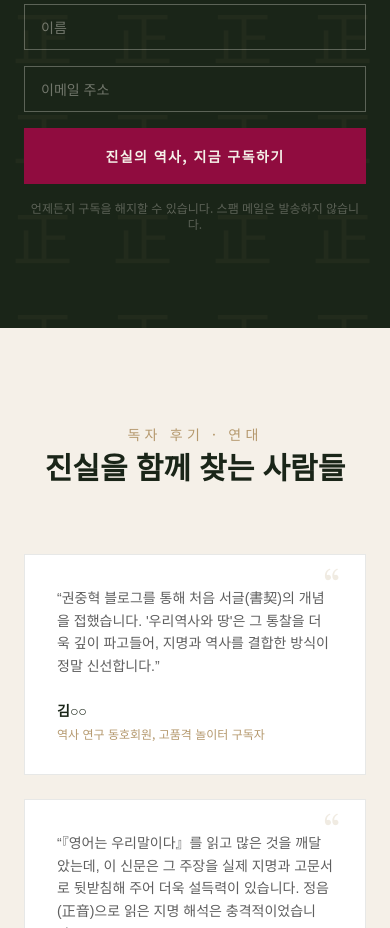
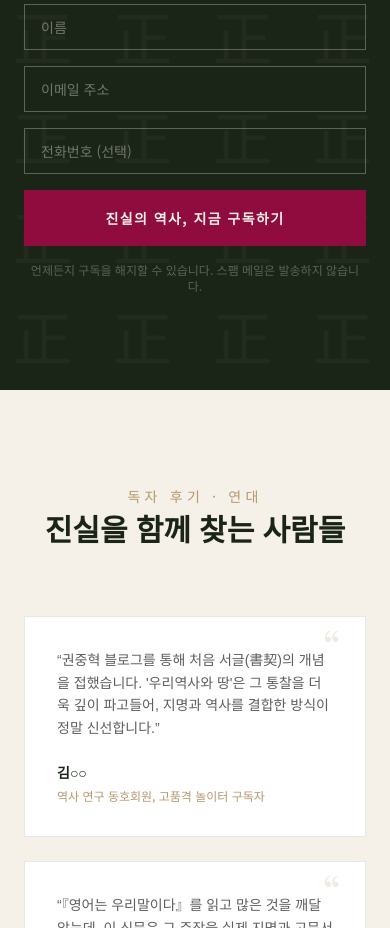
Before and after one commit to OanSuh-Park-git/urihis-land, a Next.js app: page / in a window 390 px wide. Shown: the part 8160-9088 px from the top of the page. Built offline with nearby package versions, Linux system fonts and the light colour scheme; no server answers; the database is empty.

Commit message:
Add phone number field to subscribe form and admin table

```diff
--- a/app/admin/page.tsx
+++ b/app/admin/page.tsx
@@ -14,6 +14,7 @@ interface Subscriber {
   id: string;
   name: string;
   email: string;
+  phone?: string;
   uid: string | null;
   createdAt: Timestamp | null;
 }
@@ -48,8 +49,8 @@ function fmt(ts: Timestamp | null) {
   });
 }
 function exportCSV(subs: Subscriber[]) {
-  const rows = subs.map((s) => `"${s.name}","${s.email}","${fmt(s.createdAt)}"`).join("\n");
-  const blob = new Blob(["\uFEFF이름,이메일,가입일\n" + rows], { type: "text/csv;charset=utf-8;" });
+  const rows = subs.map((s) => `"${s.name}","${s.email}","${s.phone ?? ""}","${fmt(s.createdAt)}"`).join("\n");
+  const blob = new Blob(["\uFEFF이름,이메일,전화번호,가입일\n" + rows], { type: "text/csv;charset=utf-8;" });
   const a = Object.assign(document.createElement("a"), {
     href: URL.createObjectURL(blob),
     download: `구독자_${new Date().toISOString().slice(0, 10)}.csv`,
@@ -311,18 +312,19 @@ export default function AdminPage() {
               <table className="w-full font-sans text-sm">
                 <thead>
                   <tr className="border-b border-parchment/10 bg-parchment/5">
-                    {["이름", "이메일", "가입일", "UID"].map((h) => (
+                    {["이름", "이메일", "전화번호", "가입일", "UID"].map((h) => (
                       <th key={h} className="text-left px-4 py-3 text-parchment/50 font-normal text-xs">{h}</th>
                     ))}
                   </tr>
                 </thead>
                 <tbody>
                   {subscribers.length === 0 ? (
-                    <tr><td colSpan={4} className="px-4 py-10 text-center text-parchment/30 text-xs">구독자가 없습니다.</td></tr>
+                    <tr><td colSpan={5} className="px-4 py-10 text-center text-parchment/30 text-xs">구독자가 없습니다.</td></tr>
                   ) : subscribers.map((s) => (
                     <tr key={s.id} className="border-b border-parchment/5 hover:bg-parchment/5">
                       <td className="px-4 py-3 text-parchment">{s.name}</td>
                       <td className="px-4 py-3 text-parchment/80">{s.email}</td>
+                      <td className="px-4 py-3 text-parchment/60 text-xs">{s.phone || "—"}</td>
                       <td className="px-4 py-3 text-parchment/50 text-xs">{fmt(s.createdAt)}</td>
                       <td className="px-4 py-3 text-parchment/30 text-xs font-mono truncate max-w-[120px]">
                         {s.uid ?? "비로그인"}
--- a/app/components/Subscribe.tsx
+++ b/app/components/Subscribe.tsx
@@ -11,6 +11,7 @@ import { useAuth } from "../lib/AuthContext";
 const schema = z.object({
   name: z.string().min(2, "이름은 2자 이상 입력해 주세요."),
   email: z.email("올바른 이메일 주소를 입력해 주세요."),
+  phone: z.string().optional(),
 });
 
 type FormData = z.infer<typeof schema>;
@@ -32,6 +33,7 @@ export default function Subscribe() {
       await addDoc(collection(db, "subscribers"), {
         name: data.name,
         email: data.email,
+        phone: data.phone ?? "",
         uid: user?.uid ?? null,
         createdAt: serverTimestamp(),
       });
@@ -131,6 +133,16 @@ export default function Subscribe() {
                   </p>
                 )}
               </div>
+
+              {/* Phone */}
+              <div className="flex-1">
+                <input
+                  {...register("phone")}
+                  type="tel"
+                  placeholder="전화번호 (선택)"
+                  className="w-full bg-transparent border border-parchment/30 px-4 py-3 text-parchment placeholder:text-parchment/40 font-sans text-sm focus:outline-none focus:border-secondary transition-colors duration-200"
+                />
+              </div>
             </div>
 
             <button
```
